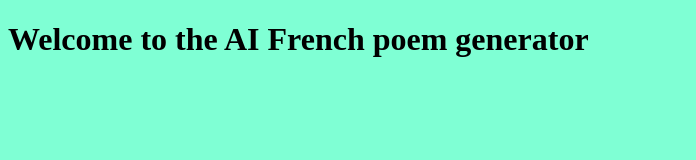
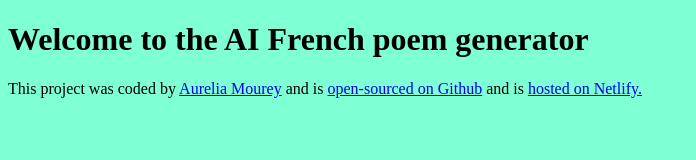
Before and after one commit to AureliaM-c/French-poem-generator, a plain HTML site: page index.html in a window 1280 px wide. Shown: the whole page, without its empty margins (0-696 px from the left). Drawn offline with Linux system fonts and the light colour scheme.

Commit message:
Footer setup

```diff
--- a/index.html
+++ b/index.html
@@ -8,6 +8,22 @@
   </head>
   <body>
     <h1>Welcome to the AI French poem generator</h1>
+    <footer>
+      This project was coded by
+      <a href="https://github.com/AureliaM-c" target="_blank">Aurelia Mourey</a>
+      and is
+      <a
+        href="https://github.com/AureliaM-c/French-poem-generator"
+        target="_blank"
+      >
+        open-sourced on Github</a
+      >
+      and is
+      <a href="https://french-poems-generators.netlify.app/" target="_blank"
+        >hosted on Netlify.</a
+      >
+    </footer>
+
     <script src="src/index.js"></script>
   </body>
 </html>
```
